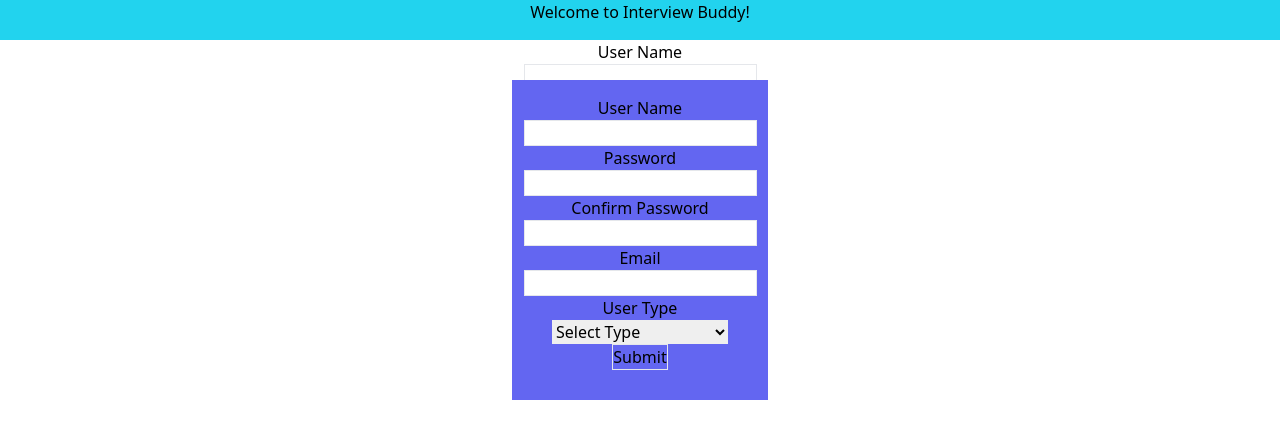
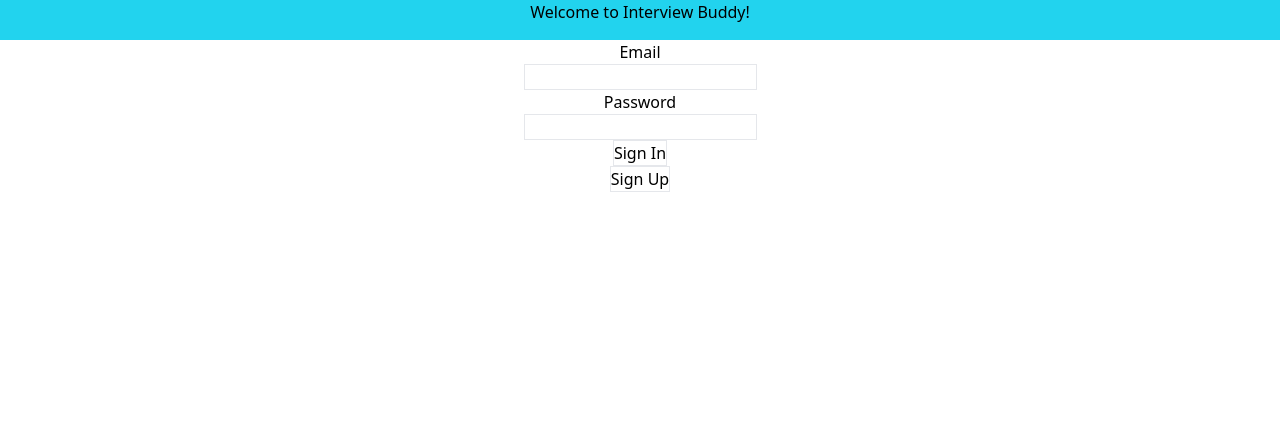
Before and after one commit to Interview-Buddy/interview-buddy-fe, a Next.js app: page / in a window 1280 px wide. Shown: the top 438 px of the page. Built offline with nearby package versions, Linux system fonts and the light colour scheme.

Commit message:
Update labels and ids for better user experience

```diff
--- a/components/login.tsx
+++ b/components/login.tsx
@@ -5,9 +5,9 @@ import { useRouter } from 'next/navigation'
 import SignUp from "./signup";
 
 const Login = () => {
-  const [userName, setUserName] = useState('');
+  const [email, setEmail] = useState('');
   const [password, setPassword] = useState('');
-  const [modal, showModal] = useState(true);
+  const [modal, showModal] = useState(false);
   const router = useRouter();
 
   return (
@@ -17,19 +17,19 @@ const Login = () => {
       <section className="flex flex-col items-center">
         <form className="flex flex-col items-center" onSubmit={(event) => {event.preventDefault(), router.push('/dashboard')}}>
           <div className="flex flex-col items-center">
-            <label htmlFor="userName">User Name</label>
+            <label htmlFor="userEmail">Email</label>
             <input
-              id="userName"
+              id="userEmail"
               className="border border-black-300"
               type="text"
-              value={userName}
-              onChange={e => setUserName(e.target.value)}
+              value={email}
+              onChange={e => setEmail(e.target.value)}
               />
           </div>
           <div className="flex flex-col items-center">
-            <label htmlFor="password">Password</label>
+            <label htmlFor="userPassword">Password</label>
             <input
-              id="password"
+              id="userPassword"
               className="border border-black-300"
               type="password"
               value={password}
```
